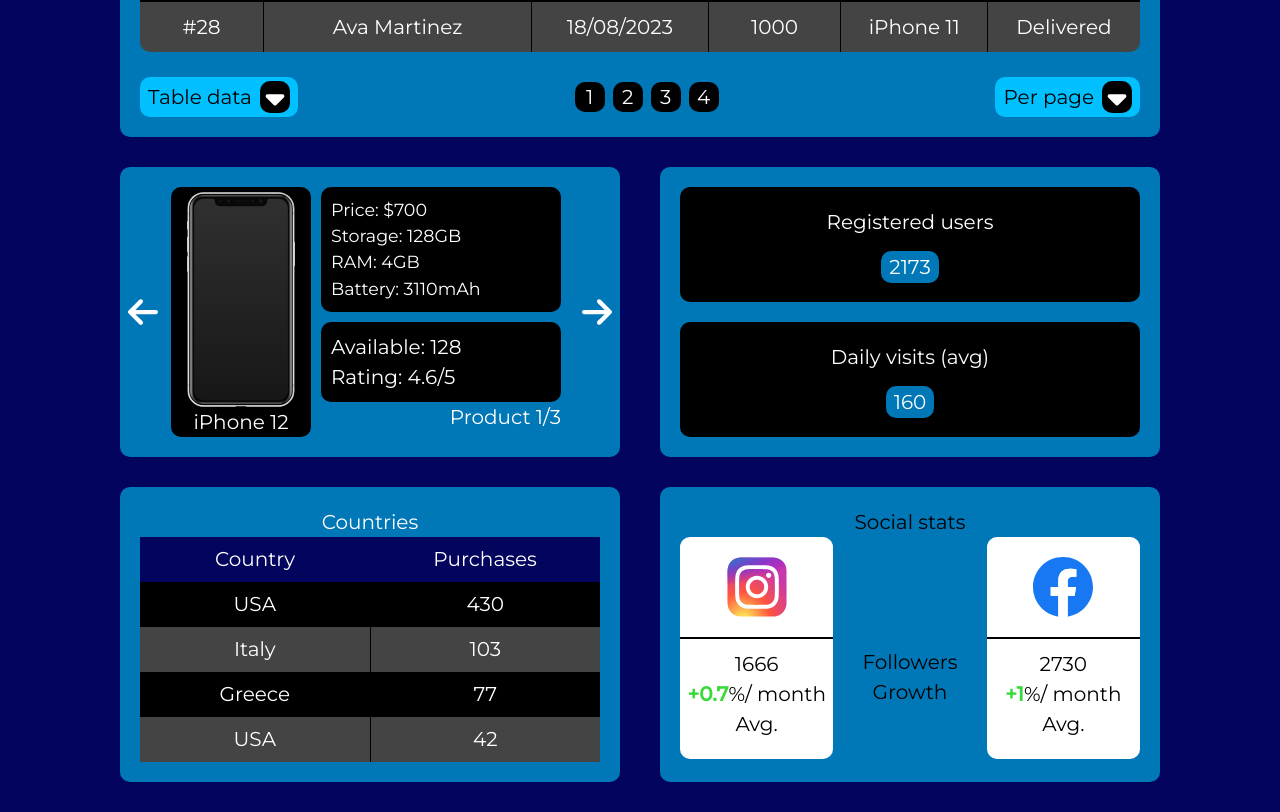
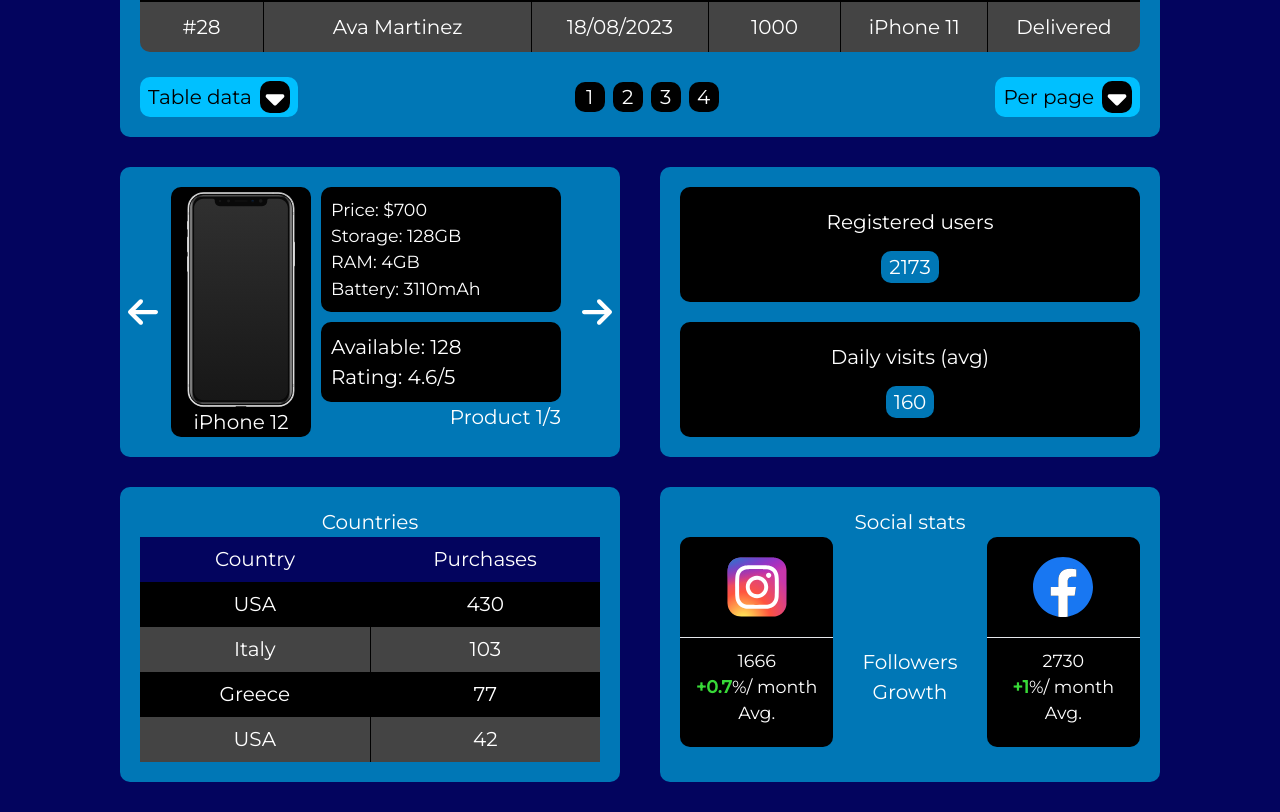
Before and after one commit to lazarevkristijan/sales-dashboard, a React (Vite) app: page / in a window 1280 px wide. Shown: the part 1489-2301 px from the top of the page. Built offline with nearby package versions, Linux system fonts and the light colour scheme.

Commit message:
all sections dark mode

```diff
--- a/components/PerPageOption.tsx
+++ b/components/PerPageOption.tsx
@@ -1,23 +1,24 @@
-import { useState } from "react"
+import { useState, useContext } from "react"
+import { DarkMode } from "./ContDarkMode"
 
-const PerPageOption = ({
-  number,
-  active,
-}: {
-  number: number
-  active?: boolean
-}) => {
+const PerPageOption = ({ number }: { number: number }) => {
   const [isHovered, setIsHovered] = useState(false)
 
   const handleIsHovered = () => {
     setIsHovered(!isHovered)
   }
 
+  const isDarkMode = useContext(DarkMode)
   return (
     <div
-      className={`${isHovered && "light-blue3"} ${
-        active && "light-blue3"
-      } text-center py-[5px] rou hover:cursor-pointer`}
+      className={`
+      ${isDarkMode && isHovered && "dark-blue1"}
+      ${isDarkMode && !isHovered && "bg-[#000]"}
+
+      ${!isDarkMode && isHovered && "light-blue3"}
+      ${!isDarkMode && !isHovered && "bg-[#fff]"}
+
+ text-center py-[5px] rou hover:cursor-pointer`}
       onMouseEnter={handleIsHovered}
       onMouseLeave={handleIsHovered}
     >
--- a/components/ResultsPerPage.tsx
+++ b/components/ResultsPerPage.tsx
@@ -1,13 +1,18 @@
+import { useContext } from "react"
+
 import { PerPageOption } from "."
+import { DarkMode } from "./ContDarkMode"
 
 const ResultsPerPage = () => {
+  const isDarkMode = useContext(DarkMode)
   return (
-    <div className="light-blue1 w-[150px] absolute top-[50px] right-0 border-black border-[1px] rou">
-      <div className="m-[20px] bg-white rou">
-        <PerPageOption
-          active
-          number={10}
-        />
+    <div
+      className={`${
+        isDarkMode ? "dark-blue3 text-white" : "light-blue1 text-black"
+      } w-[150px] absolute top-[50px] right-0 border-black border-[1px] rou`}
+    >
+      <div className={`m-[20px] ${isDarkMode ? "bg-black" : "bg-white"} rou`}>
+        <PerPageOption number={10} />
         <PerPageOption number={15} />
         <PerPageOption number={20} />
         <PerPageOption number={25} />
--- a/components/SocialLabel.tsx
+++ b/components/SocialLabel.tsx
@@ -1,5 +1,18 @@
+import { useContext } from "react"
+import { DarkMode } from "./ContDarkMode"
+
 const SocialLabel = ({ label, top }: { label: string; top: string }) => {
-  return <p className={`absolute -translate-x-[50%] ${top}`}>{label}</p>
+  const isDarkMode = useContext(DarkMode)
+
+  return (
+    <p
+      className={`${
+        isDarkMode ? "text-white" : "text-black"
+      } absolute -translate-x-[50%] ${top}`}
+    >
+      {label}
+    </p>
+  )
 }
 
 export default SocialLabel
--- a/components/SocialStat.tsx
+++ b/components/SocialStat.tsx
@@ -1,3 +1,6 @@
+import { useContext } from "react"
+import { DarkMode } from "./ContDarkMode"
+
 const SocialStat = ({
   media,
   followers,
@@ -7,14 +10,23 @@
   followers: number
   growth: number
 }) => {
+  const isDarkMode = useContext(DarkMode)
   return (
-    <div className="bg-[#fff] rou w-1/3 pb-[20px]">
+    <div
+      className={`${
+        isDarkMode ? "bg-black text-white" : "bg-white text-black"
+      } rou w-1/3 pb-[20px] smText`}
+    >
       <img
         src={`${media}.svg`}
         alt={`${media} logo`}
         className="w-[60px] py-[20px] mx-auto"
       />
-      <hr className="border-[1px] border-black mb-[10px]" />
+      <hr
+        className={`border-[1px]${
+          isDarkMode ? "border-white" : "border-black"
+        } mb-[10px]`}
+      />
       <span className="mb-[10px]">{followers}</span>
       <p>
         <span className="text-[#38da38] font-bold">+{growth}</span>
--- a/components/TotalInfo.tsx
+++ b/components/TotalInfo.tsx
@@ -1,7 +1,20 @@
+import { useContext } from "react"
+import { DarkMode } from "./ContDarkMode"
+
 const TotalInfo = () => {
+  const isDarkMode = useContext(DarkMode)
+
   return (
-    <div className="w-[300px] light-blue1 absolute top-[100%] left-0 border-black border-[1px] rou">
-      <div className="m-[20px] p-[20px] text-center bg-[#fff] rou">
+    <div
+      className={`w-[300px] ${
+        isDarkMode ? "dark-blue3" : "light-blue3"
+      } absolute top-[100%] left-0 border-black border-[1px] rou`}
+    >
+      <div
+        className={`m-[20px] p-[20px] text-center ${
+          isDarkMode ? "bg-black" : "bg-white"
+        } rou`}
+      >
         Total calculated from Del + Not del - Ret
       </div>
     </div>
--- a/sections/Sales.tsx
+++ b/sections/Sales.tsx
@@ -92,7 +92,7 @@
             rectText="$73,500"
           />
           <img
-            src="light-info.svg"
+            src={`${isDarkMode ? "dark" : "light"}-info.svg`}
             alt="info button"
             className={`w-[20px] absolute top-1 right-1 hover:cursor-pointer `}
             onMouseEnter={() => handleInfoHover(true)}
--- a/sections/Social.tsx
+++ b/sections/Social.tsx
@@ -12,7 +12,9 @@
         isDarkMode ? "dark-blue3" : "light-blue1"
       } text-center`}
     >
-      <p>Social stats</p>
+      <p className={`${isDarkMode ? "text-white" : "text-black"} text-center`}>
+        Social stats
+      </p>
       <div className="mx-[20px] flex justify-between">
         <SocialStat
           media="instagram"
```
